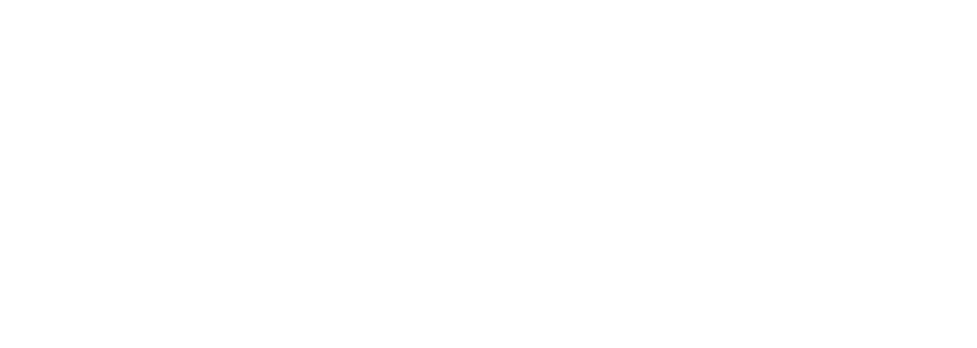
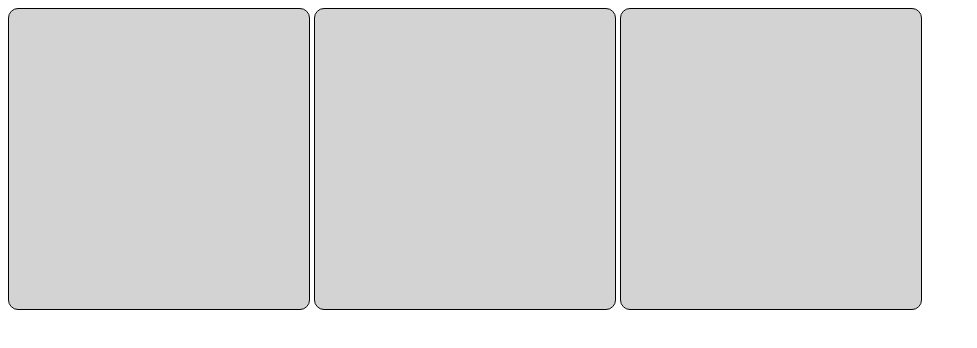
Before and after one commit to wmswendelmartins/curso-html5-e-css3-modulo-1-a-5, a plain HTML site: page exercicios/ex022/fundo001.html in a window 1280 px wide. Shown: the whole page, without its empty margins (0-977 px from the left). Drawn offline with Linux system fonts and the light colour scheme.

Commit message:
atualizando

```diff
--- a/exercicios/ex022/fundo001.html
+++ b/exercicios/ex022/fundo001.html
@@ -3,9 +3,27 @@
 <head>
     <meta charset="UTF-8">
     <meta name="viewport" content="width=device-width, initial-scale=1.0">
-    <title>Document</title>
+    <title>Teste de Imagem de Fundo</title>
+    <style>
+        div.quadrado {
+          border: 1px solid black;
+          display: inline-block;
+          width: 300px;
+          height: 300px;
+          border-radius: 10px;
+          background-color: lightgray;
+        }
+      </style>
 </head>
 <body>
+      <div class="quadrado">
 
+      </div>
+      <div class="quadrado">
+
+      </div>
+      <div class="quadrado">
+
+      </div>
 </body>
 </html>
```
